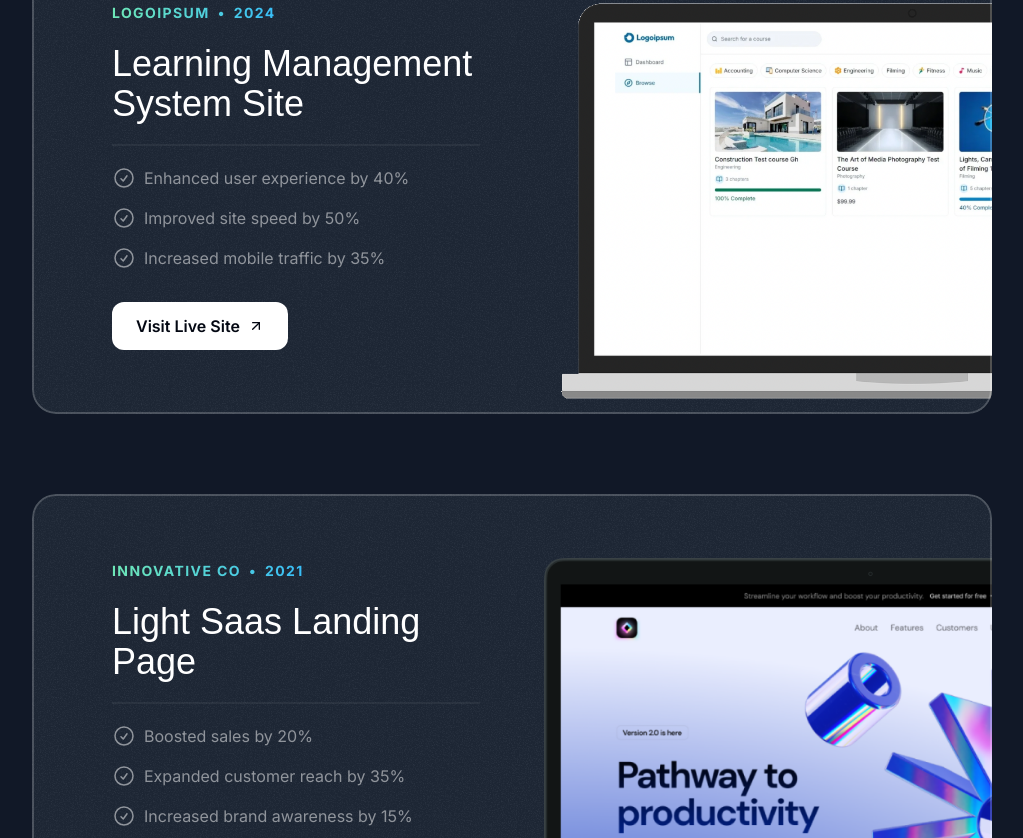
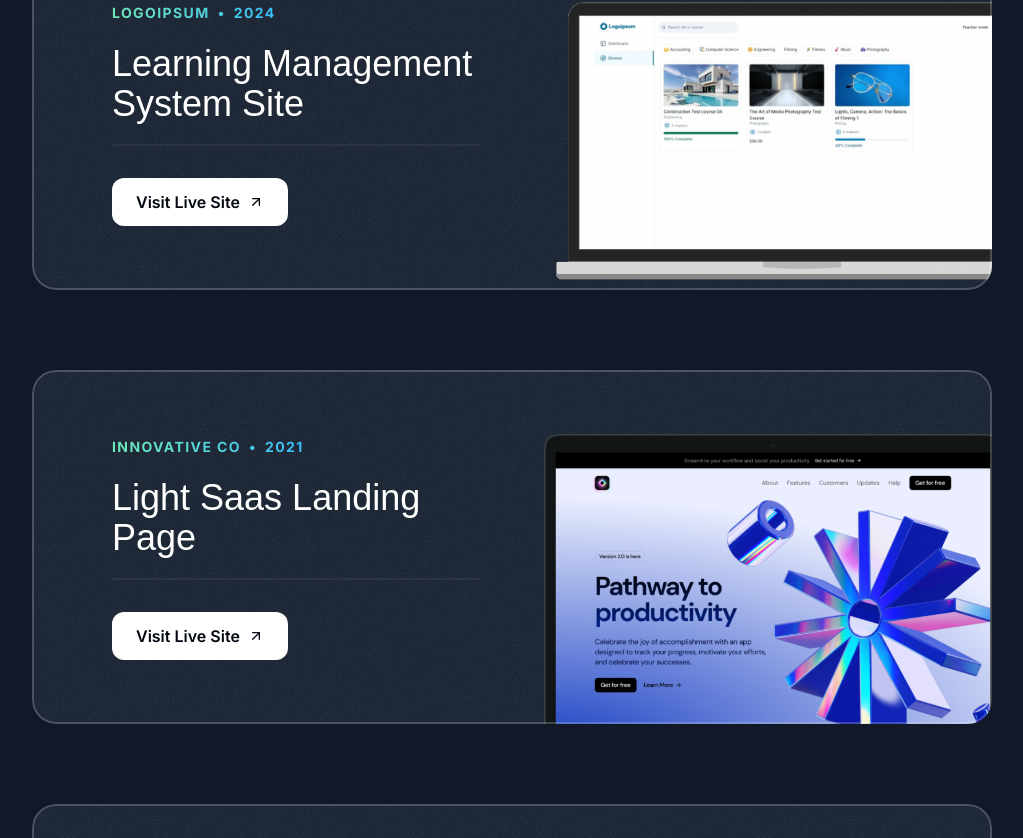
Before and after one commit to tommywa-a/Portfolio-site, a Next.js app: page / in a window 1280 px wide. Shown: the part 1302-2140 px from the top of the page, without its empty margins (128-1151 px from the left). Built offline with nearby package versions, Linux system fonts and the light colour scheme; a web font is replaced by a local one.

Commit message:
Commented out projects result section

```diff
--- a/src/sections/Projects.tsx
+++ b/src/sections/Projects.tsx
@@ -75,7 +75,7 @@ export const ProjectsSection = () => {
 										{project.title}
 									</h3>
 									<hr className='border-t-2 border-white/5 mt-4 md:mt-5' />
-									<ul className='flex flex-col gap-4 mt-4 md:mt-5'>
+									{/* <ul className='flex flex-col gap-4 mt-4 md:mt-5'>
 										{project.results.map((result) => (
 											<li
 												key={result.title}
@@ -85,7 +85,7 @@ export const ProjectsSection = () => {
 												<span>{result.title}</span>
 											</li>
 										))}
-									</ul>
+									</ul> */}
 									<a href={project.link}>
 										<button className='bg-white text-gray-950 h-12 w-full md:w-auto md:px-6 rounded-xl font-semibold inline-flex items-center justify-center gap-2 mt-8'>
 											<span>Visit Live Site</span>
```
